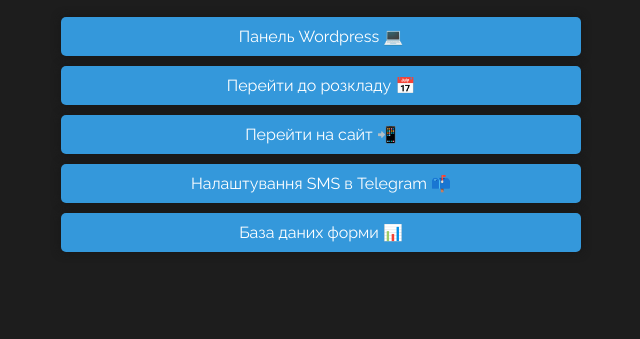
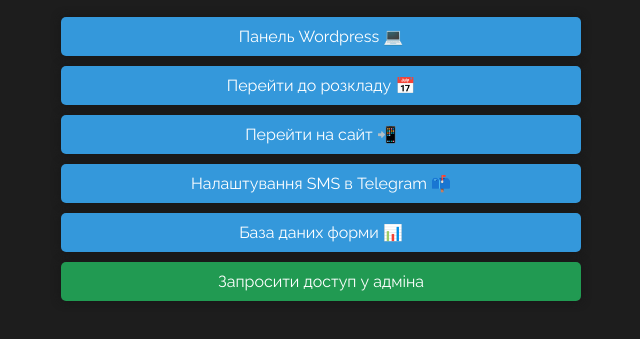
Before and after one commit to danielhash1/telegram-linktree-bot, a plain HTML site: page index.html in a window 1280 px wide. Shown: the part 123-462 px from the top of the page, without its empty margins (319-959 px from the left). Drawn offline with nearby package versions, Linux system fonts and the light colour scheme.

Commit message:
Added acces link

```diff
--- a/css/styles.css
+++ b/css/styles.css
@@ -12,6 +12,7 @@ main {
   max-width: 600px;
   margin: 50px auto;
   text-align: center; /* Center the content */
+  list-style: none;
 }
 
 #logo {
@@ -21,11 +22,18 @@ main {
   margin-bottom: 1em;
 }
 
+#admin-access-link {
+  background-color: #219a52;
+}
+#admin-access-link:hover {
+  background-color: #106732;
+}
+
 /* Style the navigation list */
 ul {
-  list-style: none;
   padding: 0;
   margin: 0;
+  list-style: none;
 }
 
 /* Style the list items */
--- a/index.html
+++ b/index.html
@@ -79,6 +79,10 @@
             >База даних форми 📊</a
           >
         </li>
+
+        <a id="admin-access-link" href="https://t.me/timelocker"
+          >Запросити доступ у адмiна</a
+        >
       </ul>
     </main>
   </body>
```
